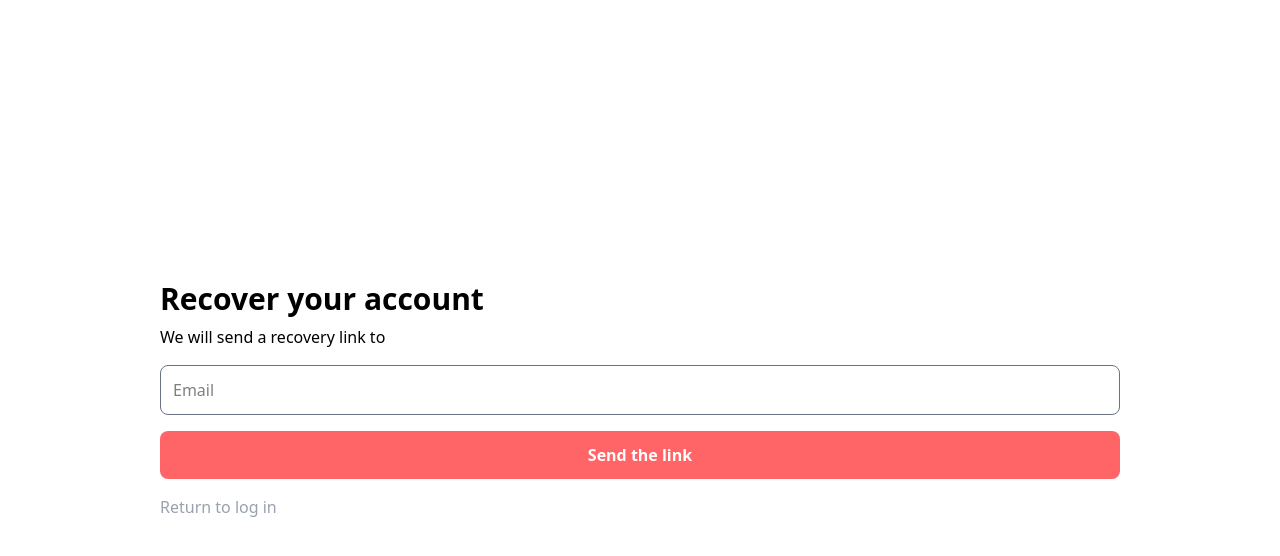
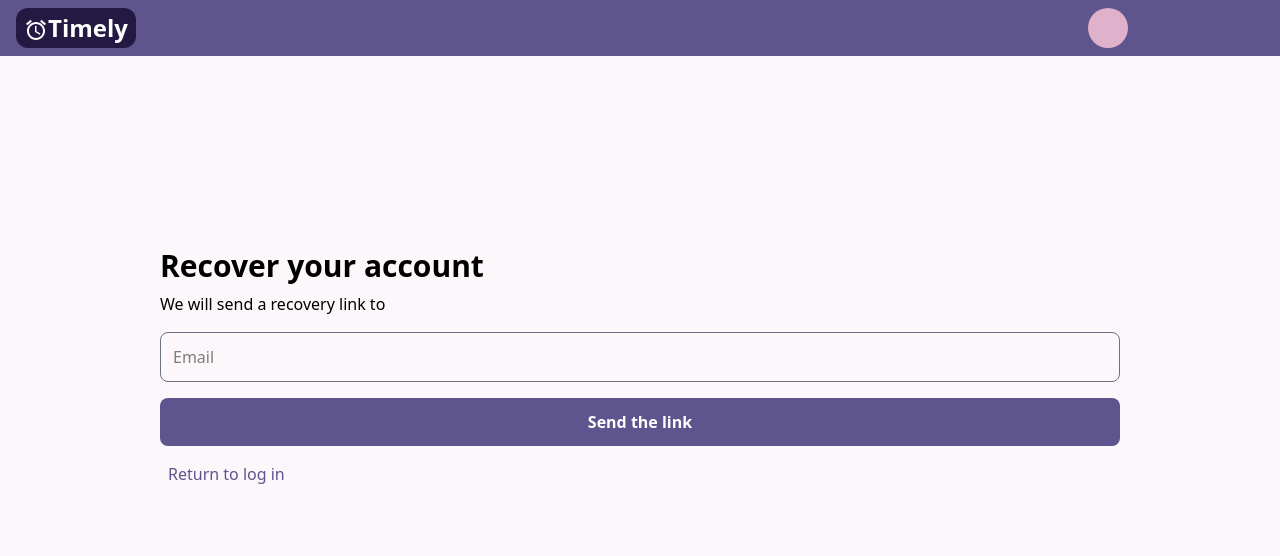
Before and after one commit to CaitlinLi123/timely, a React (Vite) app in the folder frontend/: page /forget-password in a window 1280 px wide. Shown: the top 556 px of the page. Built offline with nearby package versions, Linux system fonts and the light colour scheme.

Commit message:
style: change the styles in login page

```diff
--- a/frontend/src/components/AppNav.jsx
+++ b/frontend/src/components/AppNav.jsx
@@ -23,13 +23,17 @@ export default function AppNav() {
   return (
     <div
       className="flex w-full flex-col
-    grid grid-cols-4 py-2 px-4
-    justify-center items-center"
+    grid grid-cols-4
+    py-2 px-4
+    justify-center items-center bg-secondary"
     >
       {/* logo */}
       <div
         className="justify-self-start text-2xl col-span-3
-      font-bold bg-primary rounded-xl py-1 px-2"
+      font-bold bg-primary rounded-xl py-1 px-2 text-white"
+        onClick={() => {
+          navigate("/");
+        }}
       >
         <span>
           <AccessAlarmIcon />
@@ -38,8 +42,8 @@ export default function AppNav() {
       </div>
 
       {/* views and avatar */}
-      <div className="grid grid-cols-2 place-content-center">
-        <button
+      <div className="">
+        {/* <button
           className="flex justify-center gap-2 items-center
         cursor-pointer hover:text-primary text-rose-100"
         >
@@ -47,7 +51,7 @@ export default function AppNav() {
             <TableChartIcon />
           </span>
           Views
-        </button>
+        </button> */}
 
         {/* User Avatars: username's first letter */}
         <div className="relative justify-self-center flex items-center place-content-center gap-3">
@@ -58,7 +62,9 @@ export default function AppNav() {
               bg-last rounded-full h-10 w-10 text-black flex font-bold text-2xl
         justify-center items-center text-center"
               onClick={() => {
-                setShowUserProfilePanel((show) => !show);
+                if (user != null) {
+                  setShowUserProfilePanel((show) => !show);
+                }
               }}
               title="User Profile"
             >
--- a/frontend/src/components/ForgetPwdInput.jsx
+++ b/frontend/src/components/ForgetPwdInput.jsx
@@ -23,13 +23,14 @@ export default function ForgetPwdInput({
       <button
         type="submit"
         onClick={handleForgetPwd}
-        className="w-full font-bold text-white bg-red-400 p-3 rounded-lg hover:bg-red-600 transition cursor-pointer"
+        className="w-full font-bold text-white bg-secondary p-3 rounded-lg hover:primary transition cursor-pointer"
       >
         Send the link
       </button>
       <p
         className="cursor-pointer
-              text-gray-400 hover:underline"
+        ml-2
+              text-secondary hover:underline hover:font-bold"
         onClick={() => {
           navigate("/login");
         }}
--- a/frontend/src/components/LinkAccount.jsx
+++ b/frontend/src/components/LinkAccount.jsx
@@ -9,7 +9,7 @@ export default function LinkAccount({ userFound }) {
 
   const handleLinkAccount = (pwd) => {
     userFound["password"] = pwd;
-    console.log(userFound);
+    // console.log(userFound);
     authApi
       .post("/login", userFound, { withCredentials: true })
       .then((res) => {
@@ -41,9 +41,7 @@ export default function LinkAccount({ userFound }) {
 
   return (
     <div className="h-[80%] w-full flex flex-col p-[20px] items-center">
-      <span className="underline text-xl">
-        This email already has an account.
-      </span>
+      <h1 className="underline text-2xl">This email already has an account.</h1>
       <div className="flex flex-col p-[20px] gap-3">
         <div>
           <span className="font-bold">Username:</span> {userFound.username}
@@ -60,20 +58,20 @@ export default function LinkAccount({ userFound }) {
           onClick={() => {
             setLink(true);
           }}
-          className="rounded-md bg-red-400 px-3 text-white font-bold text-lg h-[50px] w-[50%] cursor-pointer"
+          className="rounded-md bg-secondary hover:bg-primary transition px-3 text-white font-bold text-lg h-[50px] w-[50%] cursor-pointer"
         >
           Yes, this is my account.
         </button>
         <button
           title="click me to recover your account"
-          className="rounded-md bg-black px-3 text-white font-bold text-lg h-[50px] w-[50%]"
+          className="rounded-md bg-red-700 hover:bg-red-800 cursor-pointer px-3 text-white font-bold text-lg h-[50px] w-[50%]"
         >
           No, this is not my account!
         </button>
         {link && (
           <div className="flex flex-col gap-4 m-3 w-[50%]">
             <input
-              className="border border-gray-300 rounded-md px-2 py-1 mt-2 h-[50px]"
+              className="border border-secondary rounded-md px-2 py-1 mt-2 h-[50px]"
               type="text"
               name="link-account-password"
               value={pwd}
@@ -82,11 +80,18 @@ export default function LinkAccount({ userFound }) {
                 setPwd(event.target.value);
               }}
             />
-            <div className="underline text-sm mt-[-2%]">
+            <div
+              className="underline text-sm mt-[-2%] ml-1 text-secondary hover:font-bold cursor-pointer"
+              onClick={() => {
+                navigate("/forget-password");
+              }}
+            >
               Forget your password?
             </div>
             <button
-              className="rounded-md  border border-gray-400 hover:bg-gray-300 px-3 font-bold text-lg h-[30px] w-[50%] cursor-pointer"
+              className="rounded-md
+              bg-secondary hover:bg-primary text-white
+              border border-gray-400  px-3 font-bold text-lg h-[30px] w-[50%] cursor-pointer"
               onClick={() => {
                 handleLinkAccount(pwd);
               }}
--- a/frontend/src/page/ForgetPwdPage.jsx
+++ b/frontend/src/page/ForgetPwdPage.jsx
@@ -5,6 +5,7 @@ import { useAuth } from "../AuthContext";
 import background from "../assets/login-background.jpg";
 import ForgetPwdInput from "../components/ForgetPwdInput";
 import EmailSent from "../components/EmailSent";
+import AppNav from "../components/AppNav";
 
 export default function ForgetPwdPage() {
   const [email, setEmail] = useState("");
@@ -20,8 +21,9 @@ export default function ForgetPwdPage() {
   };
 
   return (
-    <div className="flex">
-      <div className="flex flex-grow justify-center items-center h-screen">
+    <div className="flex flex-col bg-last/10">
+      <AppNav />
+      <div className="flex flex-grow justify-center mt-[20vh] h-screen">
         <div className="p-8 w-[80%]">
           <h1 className="text-3xl font-bold mb-2">Recover your account</h1>
           {emailSent ? (
--- a/frontend/src/page/LoginPage.jsx
+++ b/frontend/src/page/LoginPage.jsx
@@ -4,8 +4,9 @@ import axios from "../axios";
 import { useNavigate } from "react-router-dom";
 import { useAuth } from "../AuthContext";
 import Footer from "../components/Footer";
-import background from "../assets/login-background.jpg";
+import background from "../assets/background.jpg";
 import LoginWithGoogle from "../components/LoginWithGoogle";
+import AppNav from "../components/AppNav";
 
 export default function LoginPage() {
   const navigate = useNavigate();
@@ -49,14 +50,26 @@ export default function LoginPage() {
   };
 
   return (
-    <div className="flex bg-last/10">
-      {/* photo */}
-      <div className="w-[45vw] h-screen">
-        <img src={background} className="w-full h-screen" />
-      </div>
-
+    <div className="flex flex-col bg-last/10 h-screen items-center">
+      <AppNav />
+      <div
+        className="absolute w-screen h-screen"
+        style={{
+          background: `url(${background})`,
+          opacity: 0.9,
+          zIndex: -1,
+          backgroundSize: "cover",
+        }}
+      ></div>
+      <div className="flex md:w-[50%] h-full">
         {/* form */}
-      <div className="flex flex-grow justify-center items-center h-screen">
+        <div
+          className="flex flex-grow justify-center items-center h-[60%]
+           rounded-lg
+          shadow-xl
+          self-center
+        bg-white/60"
+        >
           <div className="p-8 w-[80%]">
             <h1 className="text-3xl font-bold mb-2">Sign in</h1>
             <p className="mb-6">
@@ -76,7 +89,9 @@ export default function LoginPage() {
                 placeholder="Email"
                 value={email}
                 onChange={(e) => setEmail(e.target.value)}
-              className="w-full p-3 border border-secondary rounded-lg focus:ring-2 focus:ring-secondary"
+                className="w-full p-3 border
+                bg-tertiary/50 border-secondary
+                 rounded-lg focus:ring-2 focus:ring-secondary"
                 required
               />
 
@@ -86,7 +101,9 @@ export default function LoginPage() {
                   placeholder="Password"
                   value={password}
                   onChange={(e) => setPassword(e.target.value)}
-                className="w-full p-3 border border-secondary rounded-lg focus:ring-2 focus:ring-secondary "
+                  className="w-full
+                  bg-tertiary/50
+                  p-3 border border-secondary rounded-lg focus:ring-2 focus:ring-secondary "
                   required
                 />
                 {errorMessage != "" && (
@@ -119,5 +136,6 @@ export default function LoginPage() {
           </div>
         </div>
       </div>
+    </div>
   );
 }
--- a/frontend/src/page/RegisterPage.jsx
+++ b/frontend/src/page/RegisterPage.jsx
@@ -20,13 +20,15 @@ export default function RegisterPage() {
       const response = await authApi.post("/register", user);
       if (response.status == 200) {
         alert("Register successful");
+        setErrMsg("");
         navigate("/");
       } else {
-        alert(response.response.data);
+        setErrMsg(error.response.data);
       }
     } catch (error) {
       if (error.response) {
-        alert(error.response.data);
+        // alert(error.response.data);
+        setErrMsg(error.response.data);
       } else {
         console.log(error);
       }
@@ -49,7 +51,7 @@ export default function RegisterPage() {
   };
 
   return (
-    <div className="flex bg-light-pink/20">
+    <div className="flex bg-last/10">
       {/* photo */}
       <div className="w-[45vw] h-screen">
         <img src={background} className="w-full h-screen" />
@@ -62,7 +64,7 @@ export default function RegisterPage() {
           <p className="mb-6">
             Already have an account?{" "}
             <span
-              className="text-red-500 hover:underline cursor-pointer"
+              className="text-secondary hover:underline cursor-pointer"
               onClick={() => {
                 navigate("/login");
               }}
@@ -111,14 +113,14 @@ export default function RegisterPage() {
               required
             />
             {errMsg.length !== 0 && (
-              <p className="text-sm text-red-600 mt-[-5%]">*{errMsg}</p>
+              <p className="text-sm text-red-500">*{errMsg}</p>
             )}
             <button
               type="submit"
               onClick={() => {
                 handleSubmit(event);
               }}
-              className="w-full font-bold text-white bg-red-400 p-3 rounded-lg hover:bg-red-600 transition cursor-pointer"
+              className="w-full font-bold text-white bg-secondary p-3 rounded-lg hover:bg-primary transition cursor-pointer"
             >
               Register
             </button>
```
Also changed, not shown: 1 other file (tests, documents, lock files or other folders). Lines whose indentation alone changed are shown as unchanged.
